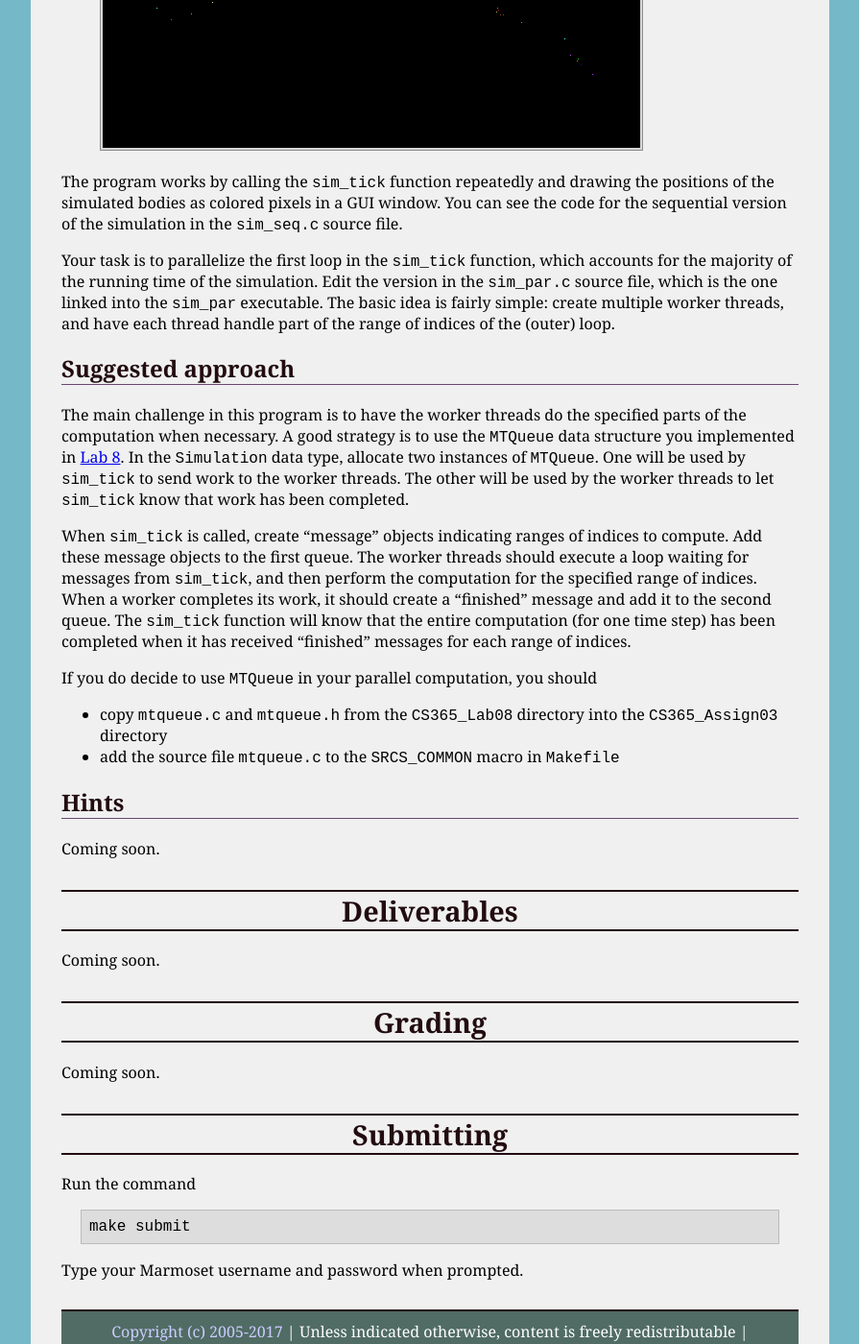
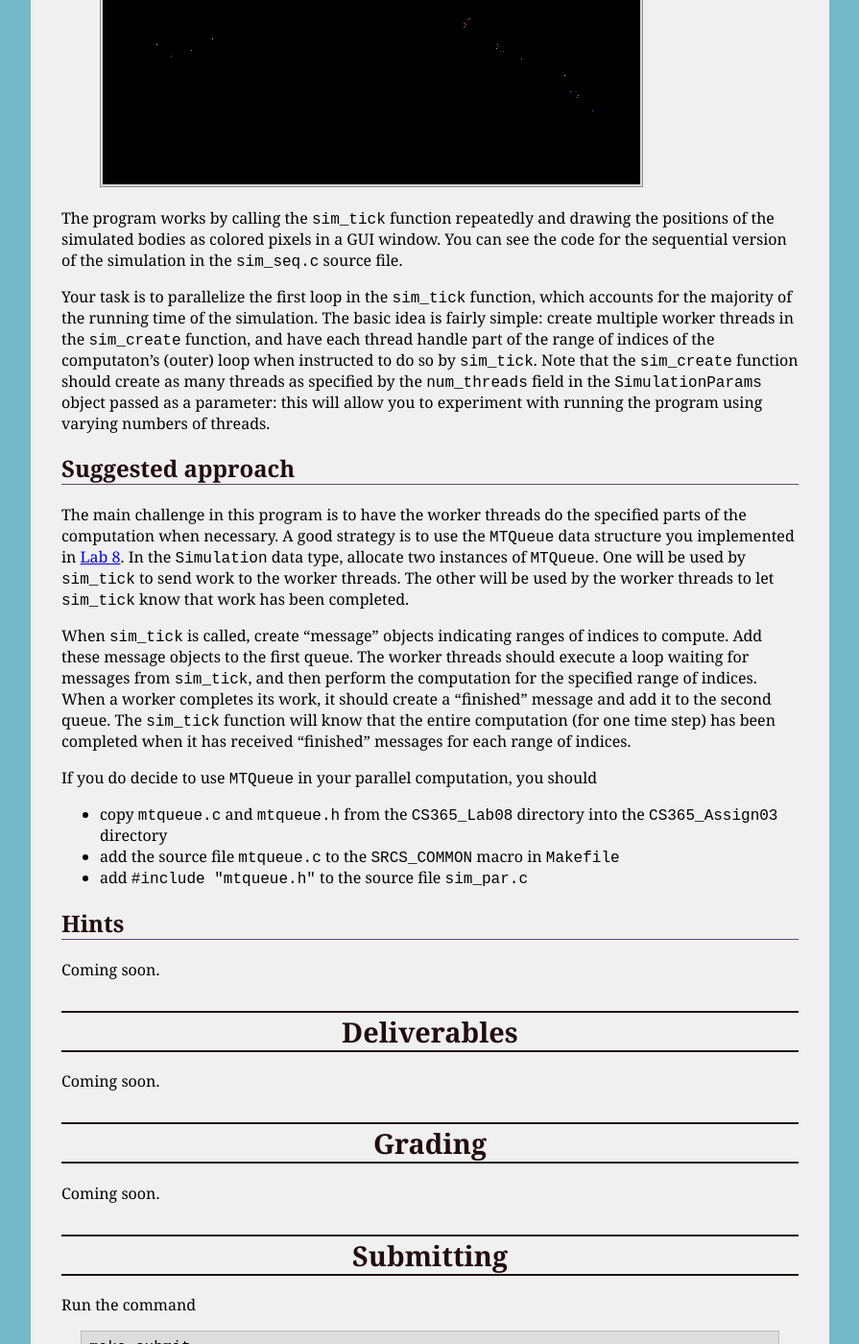
Before and after one commit to ycpcs/cs365-spring2017, a Jekyll site: the page built from assign/assign03.md, in a window 1280 px wide and 1400 px high, scrolled down 1360 px. Shown: the whole window at 96% size, without its empty margins (192-1087 px from the left). Built offline with Jekyll 4.4.1, drawn with Linux system fonts in a browser that asks for light colours; some of the changed text lies outside the part shown.

Commit message:
a few clarifications

```diff
--- a/assign/assign03.md
+++ b/assign/assign03.md
@@ -18,6 +18,8 @@ To run the programs:
     ./nbody_seq
 
     ./nbody_par
+
+*TODO* &mdash; describe the `-t` and `-p` parameters to the parallel version of the program.
 
 If you want to compile the program using Linux on your own computer, you will to build [libui](https://github.com/andlabs/libui).  If you are using Ubuntu, the following commands should work:
 
@@ -42,7 +44,7 @@ The `nbody_seq` program is a sequential [N-Body simulation](https://en.wikipedia
 
 The program works by calling the `sim_tick` function repeatedly and drawing the positions of the simulated bodies as colored pixels in a GUI window.  You can see the code for the sequential version of the simulation in the `sim_seq.c` source file.
 
-Your task is to parallelize the first loop in the `sim_tick` function, which accounts for the majority of the running time of the simulation.  Edit the version in the `sim_par.c` source file, which is the one linked into the `sim_par` executable.  The basic idea is fairly simple: create multiple worker threads, and have each thread handle part of the range of indices of the (outer) loop.
+Your task is to parallelize the first loop in the `sim_tick` function, which accounts for the majority of the running time of the simulation.  The basic idea is fairly simple: create multiple worker threads in the `sim_create` function, and have each thread handle part of the range of indices of the computaton's (outer) loop when instructed to do so by `sim_tick`.  Note that the `sim_create` function should create as many threads as specified by the `num_threads` field in the `SimulationParams` object passed as a parameter: this will allow you to experiment with running the program using varying numbers of threads.
 
 ## Suggested approach
 
@@ -54,6 +56,7 @@ If you do decide to use `MTQueue` in your parallel computation, you should
 
 * copy `mtqueue.c` and `mtqueue.h` from the `CS365_Lab08` directory into the `CS365_Assign03` directory
 * add the source file `mtqueue.c` to the `SRCS_COMMON` macro in `Makefile`
+* add `#include "mtqueue.h"` to the source file `sim_par.c`
 
 ## Hints
 
```
